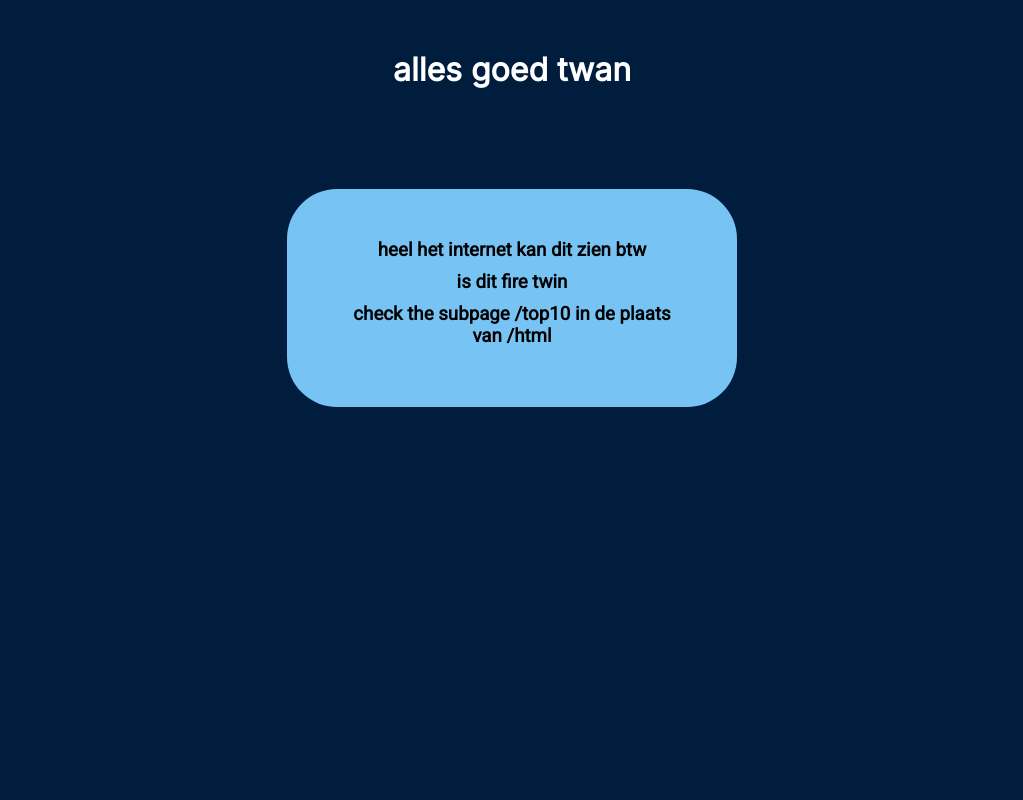
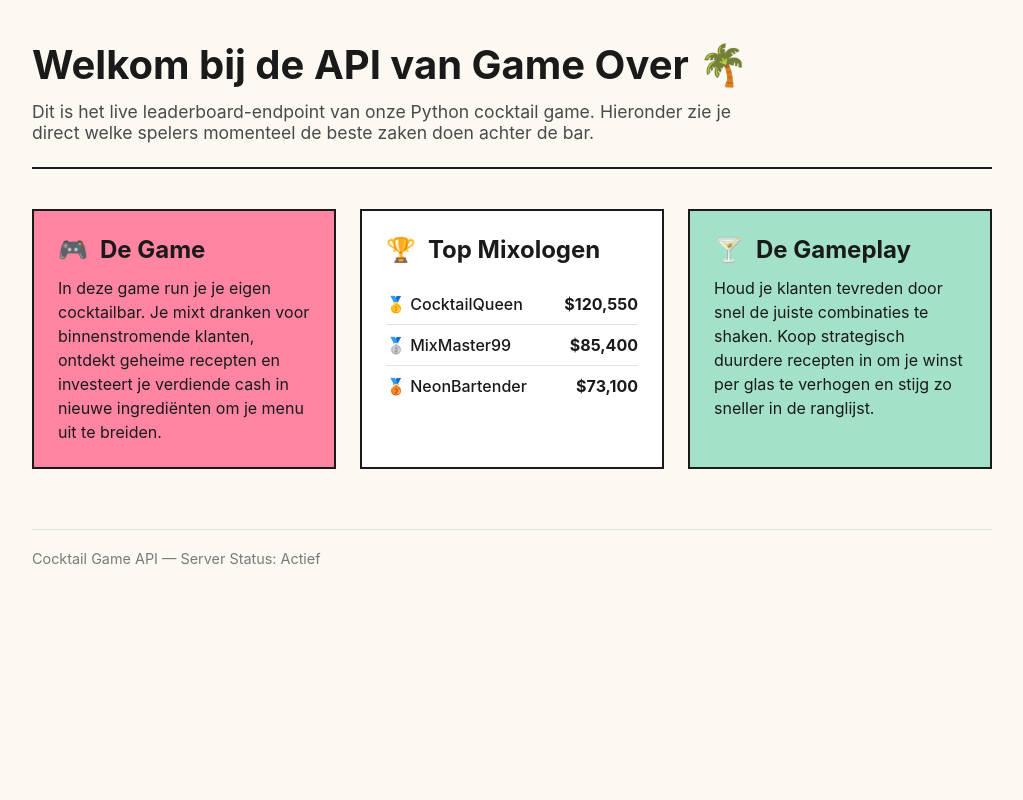
Before and after one commit to IAmDaanE/mix-and-mouse, a Flask app: page /html in a window 1280 px wide. Shown: the whole page, without its empty margins (128-1151 px from the left). Run offline with Flask 3, Linux system fonts and the light colour scheme; some libraries are stand-ins or nearby versions.

Commit message:
added landing page and keepawake api endpoint now calls db

```diff
--- a/src/leaderboard_api/app.py
+++ b/src/leaderboard_api/app.py
@@ -12,8 +12,16 @@ def html():
     return render_template("testing.html")
 
 @app.route("/wakeup")
-def wakeup():
-    return "im awake gng"
+def top_3():
+    try:
+        conn = get_db()
+        cursor = conn.cursor()
+        cursor.execute("SELECT 1")
+        cursor.fetchone()
+        conn.close()
+        return "all good pall", 200
+    except Exception as e:
+        return "database is sleeping pall", 500
 
 @app.route("/top10")
 def top_10():
--- a/src/leaderboard_api/templates/testing.html
+++ b/src/leaderboard_api/templates/testing.html
@@ -1,53 +1,189 @@
 <!DOCTYPE html>
-<html>
+<html lang="nl">
 <head>
-    <link href="https://fonts.googleapis.com/css2?family=Inter&display=swap" rel="stylesheet">
-    <link href="https://fonts.googleapis.com/css2?family=Roboto&display=swap" rel="stylesheet">
+    <meta charset="UTF-8">
+    <meta name="viewport" content="width=device-width, initial-scale=1.0">
+    <title>Cocktail Game Leaderboard</title>
     <style>
+        :root {
+            --bg-color: #fcf8f2;
+            --border-color: #1a1a1a;
+            --cocktail-pink: #ff85a2;
+            --cocktail-yellow: #f9db6d;
+            --cocktail-green: #a3e2c9;
+            --text-color: #1a1a1a;
+        }
+
+        * {
+            box-sizing: border-box;
+            margin: 0;
+            padding: 0;
+        }
+
         body {
-            background-color: #011d3d;
-            padding-left: 50px;
-            padding-right: 50px;
-            min-height: 100vh;
+            /* Systeemlettertypen: laden direct, super clean en crash-proof */
+            font-family: -apple-system, BlinkMacSystemFont, "Segoe UI", Roboto, Helvetica, Arial, sans-serif;
+            background-color: var(--bg-color);
+            color: var(--text-color);
+            padding: 40px 20px;
+        }
+
+        .container {
+            max-width: 960px;
+            margin: 0 auto;
+        }
+
+        /* --- Introductie --- */
+        .header-section {
+            margin-bottom: 40px;
+            border-bottom: 2px solid var(--border-color);
+            padding-bottom: 24px;
+        }
+
+        .header-section h1 {
+            font-size: 2.5rem;
+            font-weight: 700;
+            margin-bottom: 12px;
+        }
+
+        .header-section p {
+            font-size: 1.1rem;
+            color: #4a4a4a;
+            max-width: 700px;
+        }
+
+        /* --- Dashboard Grid --- */
+        .dashboard-grid {
+            display: grid;
+            grid-template-columns: repeat(auto-fit, minmax(280px, 1fr));
+            gap: 24px;
+        }
+
+        /* --- Widgets --- */
+        .widget {
+            background-color: #ffffff;
+            border: 2px solid var(--border-color);
+            padding: 24px;
             display: flex;
             flex-direction: column;
-            align-items: center;
             justify-content: flex-start;
-            margin: 0;
-            }
-
-        h1 {
-            color: #ffffff;
-            text-align: center;
-            font-family: Inter;
-            margin: 0;
-            padding: 50px;
-            padding-bottom: 100px;
+            height: 260px;
+            transition: padding 0.2s linear, margin 0.2s linear;
         }
 
-        h3 {
-            color: #000000;
-            text-align: center;
-            margin: 0;
-            padding-bottom: 10px;
+        /* Strakke fysieke vergroting op hover */
+        .widget:hover {
+            padding: 30px;
+            margin: -6px;
         }
 
-        .mainbox {
-            box-sizing: border-box;
-            background-color: #77c4f4;
-            border-radius: 50px;
-            width: 450px;
-            padding: 50px;
-            font-family: Roboto;
+        /* Kleuren per widget */
+        .widget.about-game { background-color: var(--cocktail-pink); }
+        .widget.leaderboard { background-color: #ffffff; height: auto; min-height: 260px; }
+        .widget.game-features { background-color: var(--cocktail-green); }
+
+        .widget h3 {
+            font-size: 1.5rem;
+            font-weight: 700;
+            margin-bottom: 12px;
+            display: flex;
+            align-items: center;
+            gap: 12px;
+        }
+
+        .widget p {
+            font-size: 1rem;
+            line-height: 1.5;
+        }
+
+        /* --- Ranglijst Data --- */
+        .leaderboard-list {
+            margin-top: 8px;
+            width: 100%;
+        }
+
+        .leaderboard-item {
+            display: flex;
+            justify-content: space-between;
+            padding: 10px 0;
+            border-bottom: 1px solid #e0e0e0;
+            font-size: 1rem;
+        }
+
+        .leaderboard-item:last-child {
+            border-bottom: none;
+        }
+
+        .player-name {
+            font-weight: 500;
+        }
+
+        .player-score {
+            font-weight: 700;
+        }
+
+        /* --- Footer --- */
+        footer {
+            margin-top: 60px;
+            font-size: 0.9rem;
+            color: #7a7a7a;
+            border-top: 1px solid #e0e0e0;
+            padding-top: 20px;
         }
     </style>
 </head>
 <body>
-    <h1>alles goed twan</h1>
-    <div class="mainbox">
-        <h3>heel het internet kan dit zien btw</h3>
-        <h3>is dit fire twin</h3>
-        <h3>check the subpage /top10 in de plaats van /html</h3>
+
+    <div class="container">
+
+        <!-- INTRO -->
+        <header class="header-section">
+            <h1>Welkom bij de API van Game Over 🌴</h1>
+            <p>Dit is het live leaderboard-endpoint van onze Python cocktail game. Hieronder zie je direct welke spelers momenteel de beste zaken doen achter de bar.</p>
+        </header>
+
+        <!-- WIDGETS -->
+        <main class="dashboard-grid">
+
+            <!-- WIDGET: OVER DE GAME -->
+            <div class="widget about-game">
+                <h3><span>🎮</span> De Game</h3>
+                <p>In deze game run je je eigen cocktailbar. Je mixt dranken voor binnenstromende klanten, ontdekt geheime recepten en investeert je verdiende cash in nieuwe ingrediënten om je menu uit te breiden.</p>
+            </div>
+
+            <!-- WIDGET: LIVE LEADERBOARD -->
+            <div class="widget leaderboard">
+                <h3><span>🏆</span> Top Mixologen</h3>
+                <div class="leaderboard-list">
+                    <div class="leaderboard-item">
+                        <span class="player-name">🥇 CocktailQueen</span>
+                        <span class="player-score">$120,550</span>
+                    </div>
+                    <div class="leaderboard-item">
+                        <span class="player-name">🥈 MixMaster99</span>
+                        <span class="player-score">$85,400</span>
+                    </div>
+                    <div class="leaderboard-item">
+                        <span class="player-name">🥉 NeonBartender</span>
+                        <span class="player-score">$73,100</span>
+                    </div>
+                </div>
+            </div>
+
+            <!-- WIDGET: HOE HET WERKT -->
+            <div class="widget game-features">
+                <h3><span>🍸</span> De Gameplay</h3>
+                <p>Houd je klanten tevreden door snel de juiste combinaties te shaken. Koop strategisch duurdere recepten in om je winst per glas te verhogen en stijg zo sneller in de ranglijst.</p>
+            </div>
+
+        </main>
+
+        <!-- FOOTER -->
+        <footer>
+            <p>Cocktail Game API — Server Status: Actief</p>
+        </footer>
+
     </div>
+
 </body>
 </html>
```
